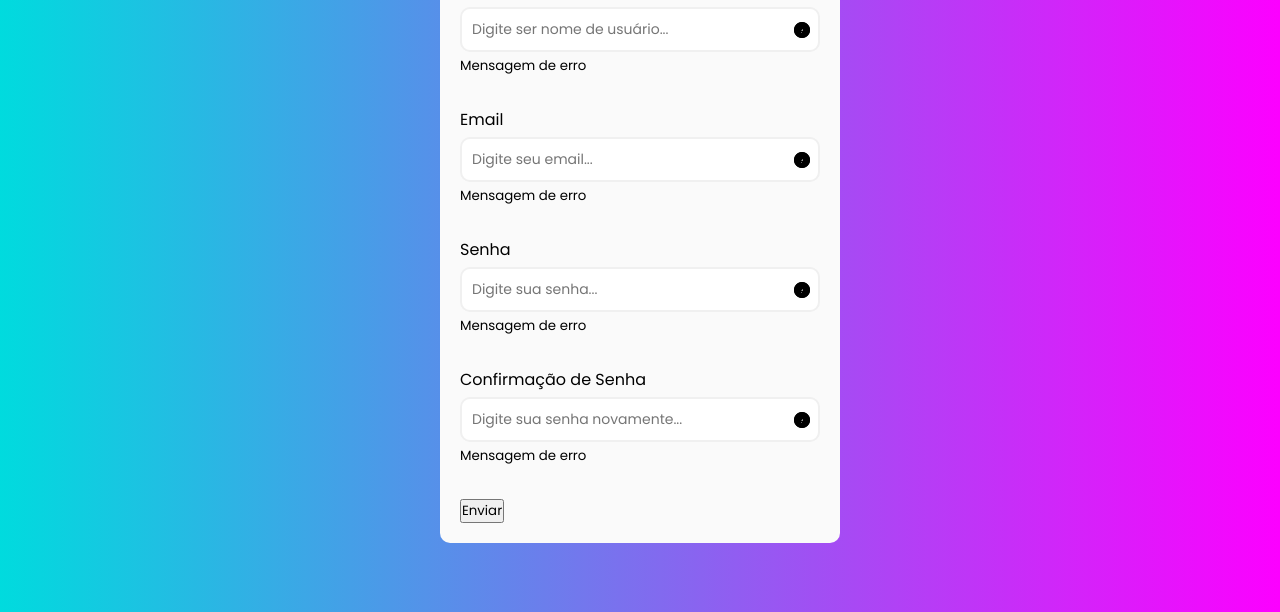
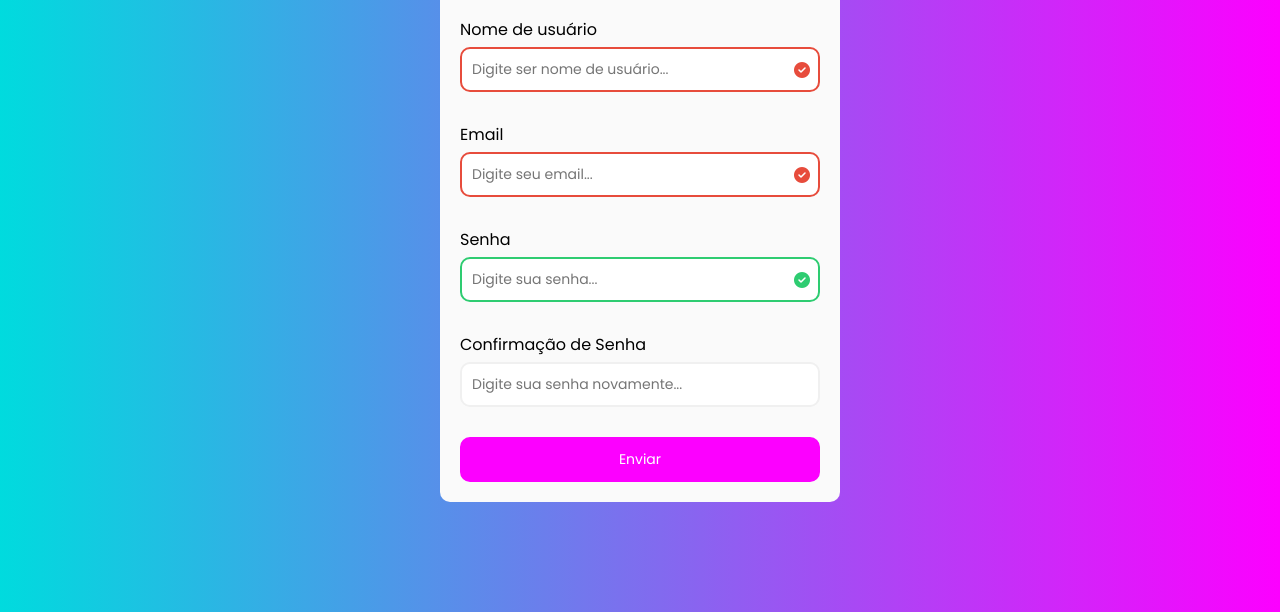
Before and after one commit to MarcioTanan/Formulario, a plain HTML site: page index.html in a window 1280 px wide. Shown: the part 188-800 px from the top of the page. Drawn offline with Linux system fonts and the light colour scheme.

Commit message:
create JS

```diff
--- a/index.html
+++ b/index.html
@@ -21,7 +21,7 @@
     </div>
 
     <form id="form" class="form">
-      <div class="form-control">
+      <div class="form-control error">
         <label for="username">Nome de usuário </label>
         <input type="text" id="username" placeholder="Digite ser nome de usuário...">
         <i class="fas fa-exclamation-circle"></i>
@@ -29,7 +29,7 @@
         <small>Mensagem de erro</small>
       </div>
 
-      <div class="form-control">
+      <div class="form-control error">
         <label for="email">Email </label>
         <input type="text" id="email" placeholder="Digite seu email...">
         <i class="fas fa-exclamation-circle"></i>
@@ -37,7 +37,7 @@
         <small>Mensagem de erro</small>
       </div>
 
-      <div class="form-control">
+      <div class="form-control success">
         <label for="password">Senha</label>
         <input type="text" id="password" placeholder="Digite sua senha...">
         <i class="fas fa-exclamation-circle"></i>
@@ -57,6 +57,8 @@
     </form>
   </div>
 
+  <script src="script.js"></script>
+
   <script src="https://kit.fontawesome.com/6119f5e832.js" crossorigin="anonymous">
   </script>
 </body>
--- /dev/null
+++ b/script.js
@@ -0,0 +1,9 @@
+const form = document.getElementById('form');
+const username = document.getElementById('username');
+const email = document.getElementById('email');
+const password = document.getElementById('password');
+const passwordConfirmation = document.getElementById('password-confirmation');
+
+form.addEventListener('submit', (e) =>{
+  e.preventDefault();
+}
--- a/style.css
+++ b/style.css
@@ -56,4 +56,46 @@ body {
   position: absolute;
   top: 45px;
   right: 10px;
+  visibility: hidden;
 }
+
+.form-control small {
+  position: absolute;
+  bottom: 0;
+  left: 0;
+  visibility: hidden;
+}
+
+.form button  {
+  background-color:  #fc00ff;
+  border: 2px solid #fc00ff;
+  color: white;
+  font-size: 14px;
+  width: 100%;
+  border-radius: 10px;
+  padding: 10px;
+}
+
+/*Error and Success*/
+.form-control.success input {
+  border-color: #2ecc71;
+}
+
+.form-control.error input {
+  border-color: #e74c3c;
+}
+
+.form-control.success i.fa-check-circle {
+  color: #2ecc71;
+  visibility: visible;
+}
+
+.form-control.error i.fa-check-circle {
+  color: #e74c3c;
+  visibility: visible;
+}
+
+.form-control.errors small {
+  color: #e74c3c;
+  visibility: visible;
+}
```
